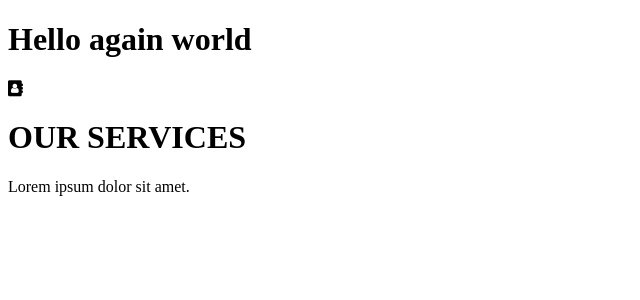
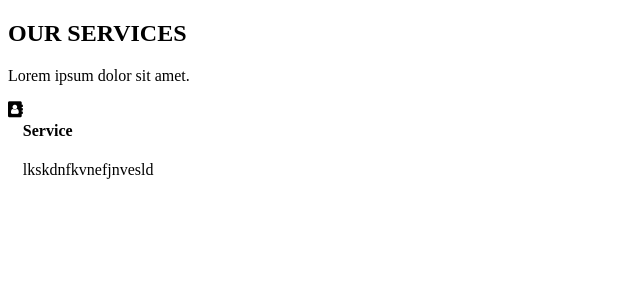
Before and after one commit to MantvydasDirgincius/React-Savarankiskas, a React (Create React App) app: page / in a window 1280 px wide. Shown: the top 300 px of the page, without its empty margins (0-640 px from the left). Built offline with nearby package versions, Linux system fonts and the light colour scheme.

Commit message:
servises section 1 card works

```diff
--- a/src/App.css
+++ b/src/App.css
@@ -0,0 +1,3 @@
+.card {
+  display: flex;
+}
--- a/src/App.js
+++ b/src/App.js
@@ -1,13 +1,11 @@
 import './App.css';
-import SectionTitle from './components/Section/SectionTitle';
-import Icon from './components/UI/Icon';
+
+import ServicesSection from './components/Section/ServicesSection';
 
 function App() {
   return (
     <div className='App'>
-      <h1>Hello again world</h1>
-      <Icon icon='fa-address-book' />
-      <SectionTitle title='OUR SERVICES' subtitle='Lorem ipsum dolor sit amet.' />
+      <ServicesSection />
     </div>
   );
 }
--- a/src/components/Section/ServiceCard.jsx
+++ b/src/components/Section/ServiceCard.jsx
@@ -4,8 +4,10 @@ export default function ServicesCard({ children, title, subtitle }) {
   return (
     <div className='card'>
       {children}
-      <h4 className='cardTitle'>{title}</h4>
-      <p className='cardSubtitle'>{subtitle}</p>
+      <div className='cardInfo'>
+        <h4 className='cardTitle'>{title}</h4>
+        <p className='cardSubtitle'>{subtitle}</p>
+      </div>
     </div>
   );
 }
--- a/src/components/Section/ServicesList.jsx
+++ b/src/components/Section/ServicesList.jsx
@@ -0,0 +1,12 @@
+import Icon from '../UI/Icon';
+import ServicesCard from './ServiceCard';
+
+export default function ServisesList() {
+  return (
+    <div className='grid'>
+      <ServicesCard title='Service' subtitle='lkskdnfkvnefjnvesld'>
+        <Icon icon='fa-address-book' />
+      </ServicesCard>
+    </div>
+  );
+}
--- a/src/components/Section/ServicesSection.jsx
+++ b/src/components/Section/ServicesSection.jsx
@@ -0,0 +1,12 @@
+import SectionTitle from './SectionTitle';
+import ServisesList from './ServicesList';
+
+export default function ServicesSection() {
+  return (
+    <section>
+      <SectionTitle title='OUR SERVICES' subtitle='Lorem ipsum dolor sit amet.' />
+
+      <ServisesList />
+    </section>
+  );
+}
```
